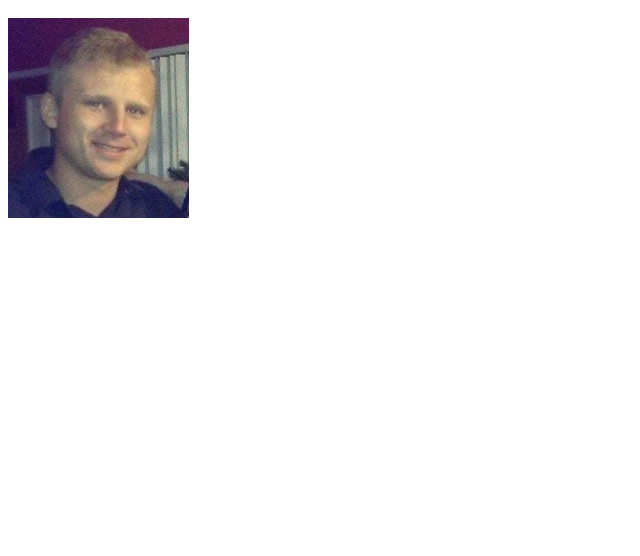
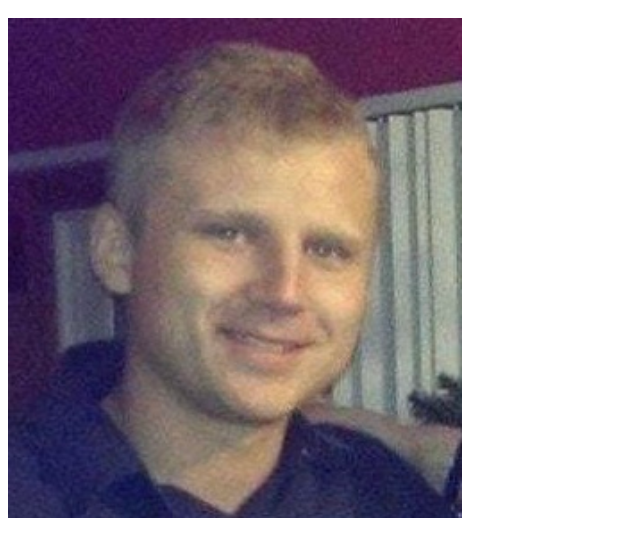
Before and after one commit to DavidNielsen1031/MrDavey1031.github.io, a plain HTML site: page index.html in a window 1280 px wide. Shown: the part 48-604 px from the top of the page, without its empty margins (0-640 px from the left). Drawn offline with Linux system fonts and the light colour scheme.

Commit message:
adding image

```diff
--- a/index.html
+++ b/index.html
@@ -1,7 +1,7 @@
 <html></html>
     <h1>Hello World !!</h1>
 <div>
-    <img src="davidpic.jpg.jpg" height="200">
+    <img src="davidpic.jpg" height="500">
 </div>
 
 </html>
```
Also changed, not shown: davidpic.jpg (renamed from davidpic.jpg.jpg).
